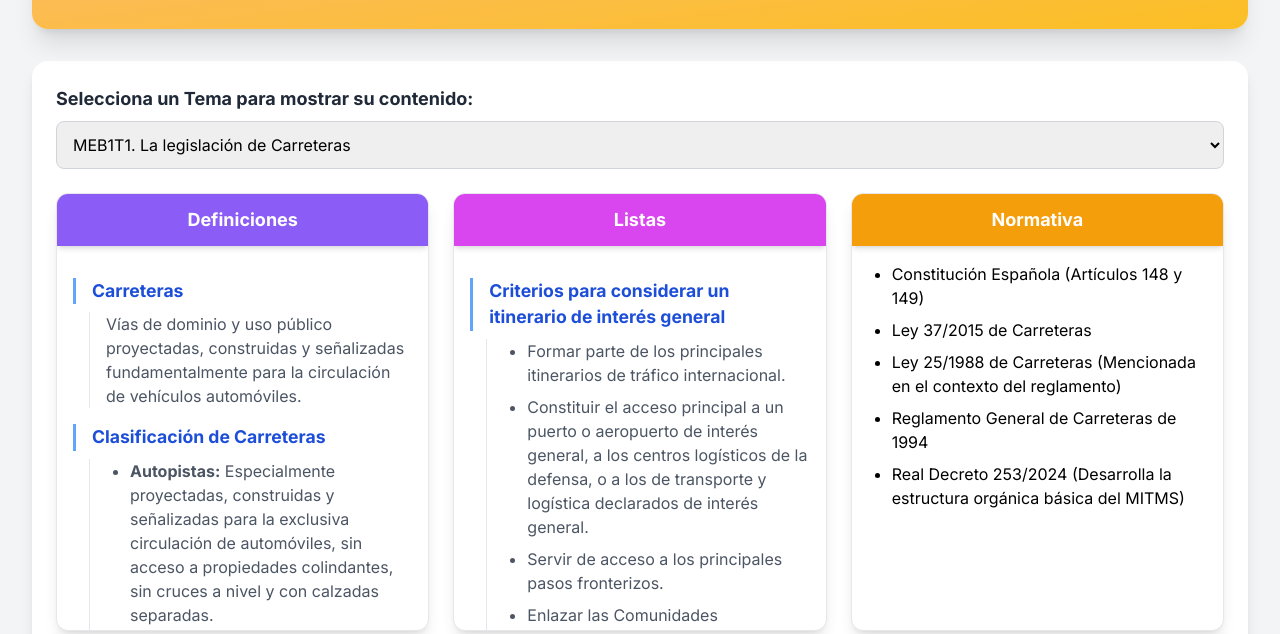
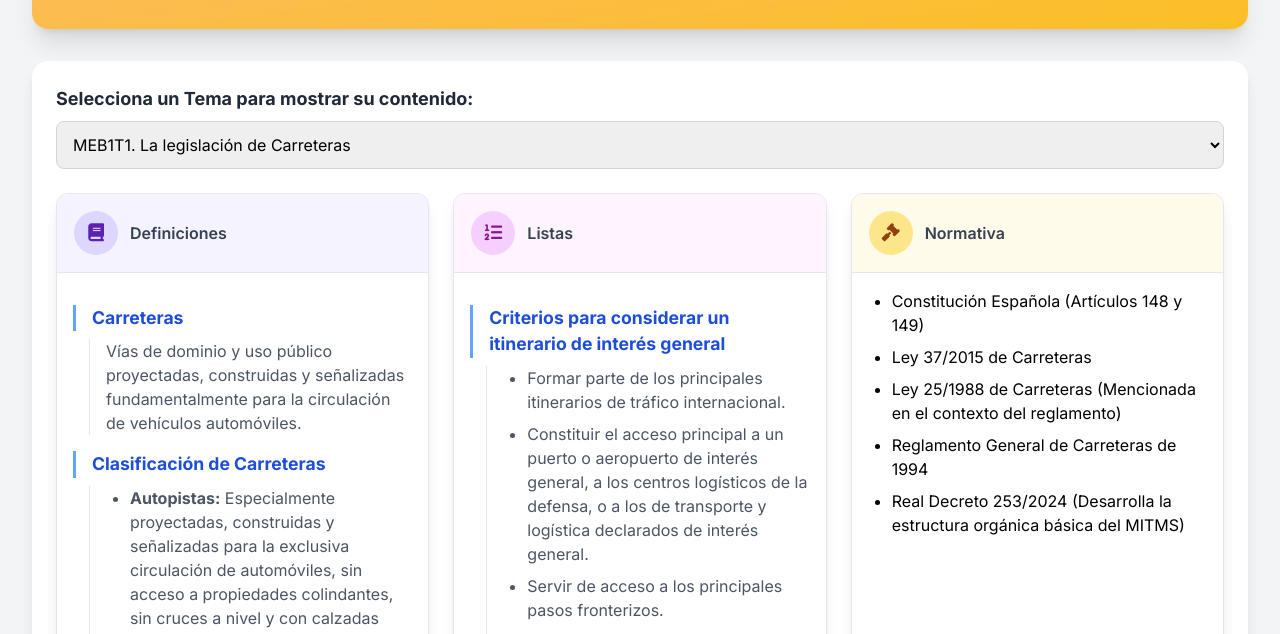
Before and after one commit to cheradra312/PRUEBA, a plain HTML site: page index.html in a window 1280 px wide. Shown: the part 155-789 px from the top of the page. Drawn offline with nearby package versions, Linux system fonts and the light colour scheme.

Commit message:
Update index.html

```diff
--- a/index.html
+++ b/index.html
@@ -104,6 +104,39 @@
         .content-window .decade-1990 { background-color: #f97316; }
         .content-window .decade-1980 { background-color: #ef4444; }
         .content-window .decade-1960 { background-color: #6b7280; }
+
+        /* Estilos para los botones de herramientas */
+        .topic-button {
+            border: 1px solid transparent;
+            color: #374151;
+            padding: 1rem;
+            text-align: left;
+            transition: all 0.2s ease-in-out;
+            cursor: pointer;
+            display: flex;
+            align-items: center;
+            gap: 0.75rem;
+            text-decoration: none;
+            font-weight: 600;
+        }
+		.topic-button:hover {
+            transform: translateY(-2px);
+            box-shadow: 0 4px 10px rgba(0, 0, 0, 0.08);
+        }
+		.topic-number {
+            border-radius: 9999px;
+            font-weight: 700;
+            font-size: 1.125rem;
+            width: 2.75rem;
+            height: 2.75rem;
+            display: flex;
+            align-items: center;
+            justify-content: center;
+            flex-shrink: 0;
+        }
+		.topic-title {
+            flex-grow: 1;
+        }
     </style>
 </head>
 <body class="bg-gray-100">
@@ -158,13 +191,22 @@
             ];
 
             const sourceFiles = [
-                { name: 'Definiciones', path: 'DEFINICIONES_CAR.html', color: 'bg-violet-500' },
-                { name: 'Listas', path: 'LISTAS_CAR.html', color: 'bg-fuchsia-500' },
-                { name: 'Normativa', path: 'NORMATIVA_CAR.html', color: 'bg-amber-500' },
-                { name: 'Números', path: 'NUMEROS_CAR.html', color: 'bg-rose-500' },
-                { name: 'Plazos', path: 'PLAZOS_CAR.html', color: 'bg-sky-500' },
-                { name: 'Años', path: 'AÑOS_CAR.html', color: 'bg-lime-500' }
+                { name: 'Definiciones', path: 'DEFINICIONES_CAR.html', color: 'violet', icon: 'fa-book' },
+                { name: 'Listas', path: 'LISTAS_CAR.html', color: 'fuchsia', icon: 'fa-list-ol' },
+                { name: 'Normativa', path: 'NORMATIVA_CAR.html', color: 'amber', icon: 'fa-gavel' },
+                { name: 'Números', path: 'NUMEROS_CAR.html', color: 'rose', icon: 'fa-hashtag' },
+                { name: 'Plazos', path: 'PLAZOS_CAR.html', color: 'sky', icon: 'fa-calendar-alt' },
+                { name: 'Años', path: 'AÑOS_CAR.html', color: 'lime', icon: 'fa-history' }
             ];
+
+            const colorPalette = {
+                sky:    { button: 'bg-sky-50 hover:bg-sky-100', number: 'bg-sky-200 text-sky-800' },
+                lime:   { button: 'bg-lime-50 hover:bg-lime-100', number: 'bg-lime-200 text-lime-800' },
+                violet: { button: 'bg-violet-50 hover:bg-violet-100', number: 'bg-violet-200 text-violet-800' },
+                fuchsia:{ button: 'bg-fuchsia-50 hover:bg-fuchsia-100', number: 'bg-fuchsia-200 text-fuchsia-800' },
+                amber:  { button: 'bg-amber-50 hover:bg-amber-100', number: 'bg-amber-200 text-amber-800' },
+                rose:   { button: 'bg-rose-50 hover:bg-rose-100', number: 'bg-rose-200 text-rose-800' }
+            };
 
             // Poblar el dropdown de temas
             topics.forEach(topic => {
@@ -183,26 +225,20 @@
 
                 const parser = new DOMParser();
 
-                // Procesar todos los archivos en paralelo
                 await Promise.all(sourceFiles.map(async (fileInfo) => {
                     try {
-                        // FIX: Prepend './' to the path to make it a valid relative URL for fetch.
                         const response = await fetch('./' + fileInfo.path);
-                        if (!response.ok) {
-                            console.error(`Error al cargar el archivo: ${fileInfo.path}`);
-                            return; // Saltar este archivo si hay un error
-                        }
+                        if (!response.ok) throw new Error(`HTTP error! status: ${response.status}`);
+
                         const htmlText = await response.text();
                         const doc = parser.parseFromString(htmlText, 'text/html');
 
-                        // Encontrar el encabezado del tema
                         const topicHeaders = Array.from(doc.querySelectorAll('h2'));
                         const topicHeader = topicHeaders.find(h => h.textContent.trim() === selectedTopic);
 
                         let contentHTML = '<p class="text-gray-500 text-center p-4">No se encontró contenido para este tema en este archivo.</p>';
 
                         if (topicHeader) {
-                            // Extraer el contenido asociado a ese tema
                             let currentNode = topicHeader.nextElementSibling;
                             const contentBlock = document.createElement('div');
                             while (currentNode && currentNode.tagName !== 'H2') {
@@ -214,14 +250,17 @@
                             }
                         }
 
-                        // Crear la ventana de contenido
+                        const palette = colorPalette[fileInfo.color];
                         const windowDiv = document.createElement('div');
                         windowDiv.className = 'flex flex-col bg-white rounded-xl shadow-lg border border-gray-200 overflow-hidden';
                         windowDiv.innerHTML = `
-                            <div class="${fileInfo.color} text-white font-bold text-lg p-3 text-center shadow-md">
-                                ${fileInfo.name}
-                            </div>
-                            <div class="content-window p-4 overflow-y-auto h-96">
+                            <a href="./${fileInfo.path}" target="_blank" class="topic-button ${palette.button} p-4">
+                                <span class="topic-number ${palette.number}">
+                                    <i class="fas ${fileInfo.icon}"></i>
+                                </span>
+                                <span class="topic-title">${fileInfo.name}</span>
+                            </a>
+                            <div class="content-window p-4 overflow-y-auto h-96 border-t border-gray-200">
                                 ${contentHTML}
                             </div>
                         `;
@@ -230,7 +269,7 @@
                     } catch (error) {
                         console.error(`Error procesando el archivo ${fileInfo.path}:`, error);
                         const errorDiv = document.createElement('div');
-                        errorDiv.className = 'bg-white rounded-xl shadow-lg border border-red-300 p-4';
+                        errorDiv.className = 'flex flex-col bg-white rounded-xl shadow-lg border border-red-300 p-4';
                         errorDiv.innerHTML = `<h3 class="font-bold text-red-600">${fileInfo.name}</h3><p>Error al cargar el contenido.</p>`;
                         resultsGrid.appendChild(errorDiv);
                     }
@@ -239,10 +278,22 @@
                 loadingSpinner.style.display = 'none';
             };
 
-            // Event listener para el cambio en el selector de temas
+            window.addEventListener('message', (event) => {
+                if (event.data && event.data.topic) {
+                    const receivedTopic = event.data.topic;
+                    const topicExists = Array.from(topicSelect.options).some(opt => opt.value === receivedTopic);
+
+                    if (topicExists) {
+                        topicSelect.value = receivedTopic;
+                        displayTopicContent();
+                    } else {
+                        console.warn(`El tema "${receivedTopic}" recibido no se encontró.`);
+                    }
+                }
+            });
+
             topicSelect.addEventListener('change', displayTopicContent);
 
-            // Cargar el contenido del primer tema al iniciar la página
             displayTopicContent();
         });
     </script>
```
